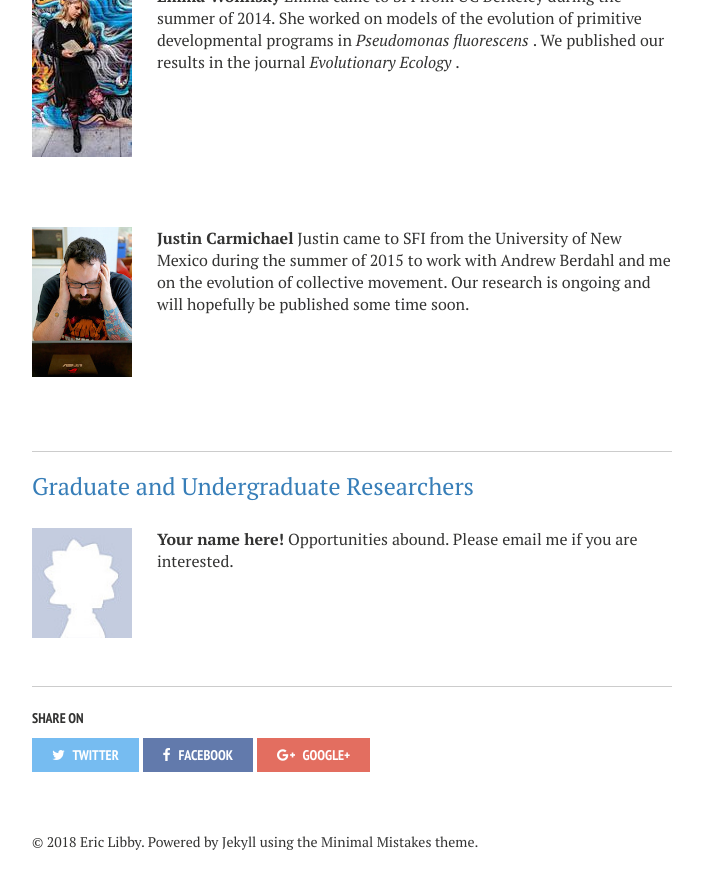
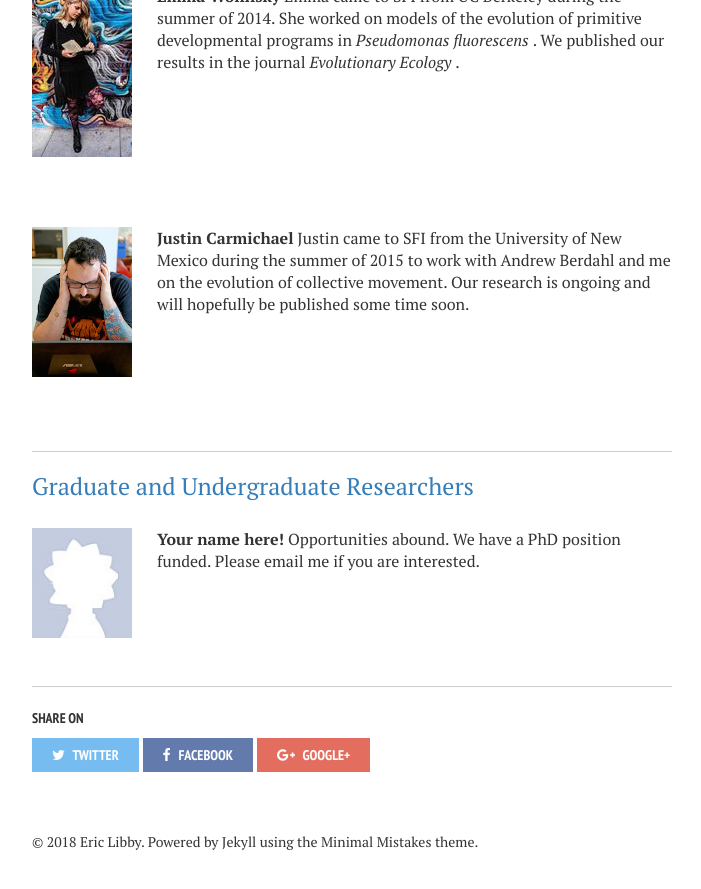
Before and after one commit to ericlibby/oldweb, a Jekyll site: the page built from p_students/index.md, in a window 1280 px wide and 900 px high, scrolled down 1629 px. Shown: the top 889 px of the window, without its empty margins (288-989 px from the left). Built offline with Jekyll 4.4.1, drawn with Linux system fonts in a browser that asks for light colours; nearby versions of some CDN libraries.

Commit message:
phd offer

```diff
--- a/p_students/index.md
+++ b/p_students/index.md
@@ -71,7 +71,7 @@ I am captivated by the diverse spectrum of life and want to find general princip
 <span style="text-align=left;font-size:1.5em;color:#377EB8;">Graduate and Undergraduate Researchers</span>
 <div>
 <p style="float: left;padding-right:25px"><img src="/images/person.jpg" width="100"></p>
-<b>Your name here!</b> Opportunities abound. Please email me if you are interested.<BR> <BR> <BR> <BR>
+<b>Your name here!</b> Opportunities abound. We have a PhD position funded. Please email me if you are interested.<BR> <BR> <BR> <BR>
 </div>
 
 
```
